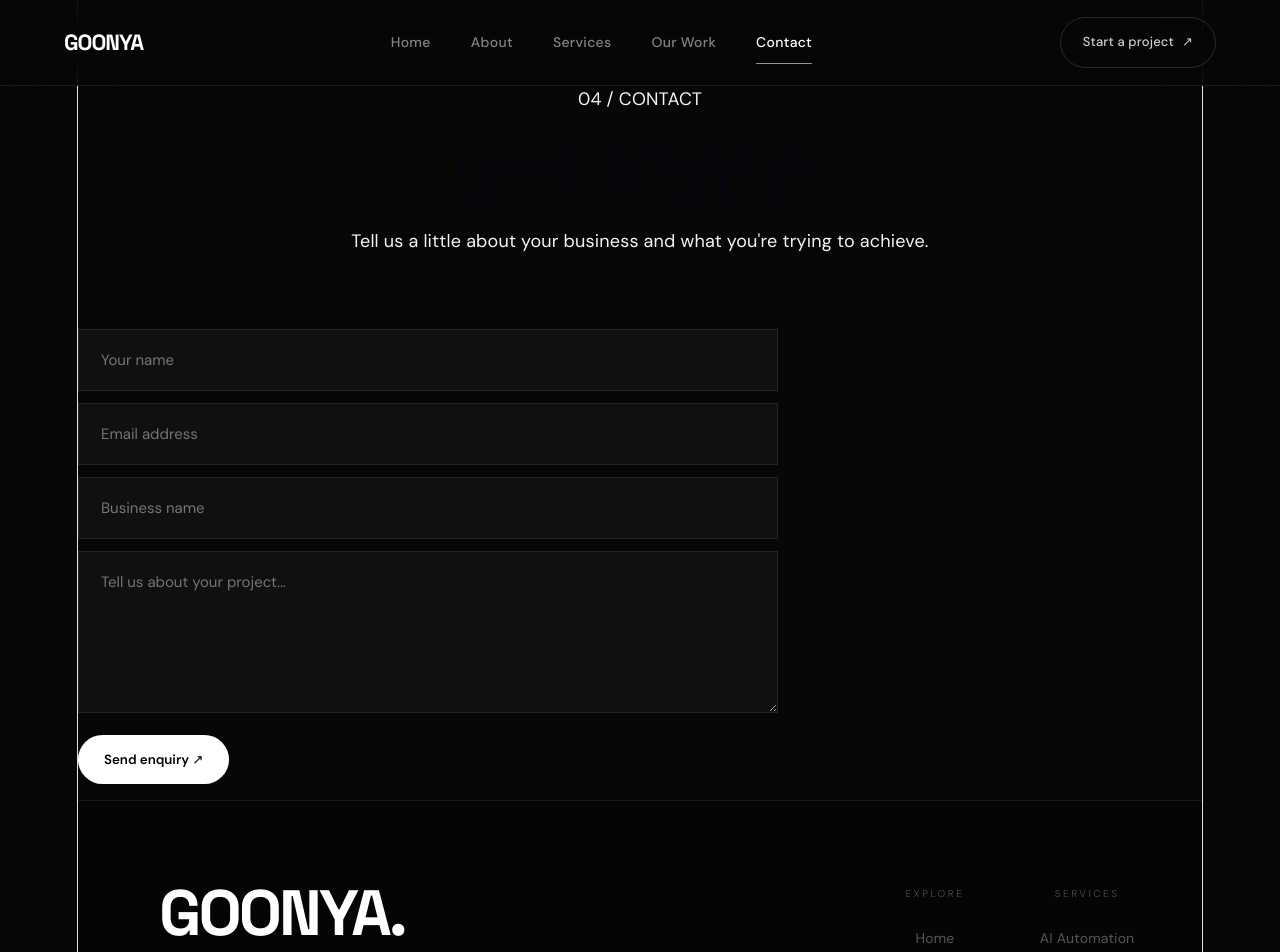
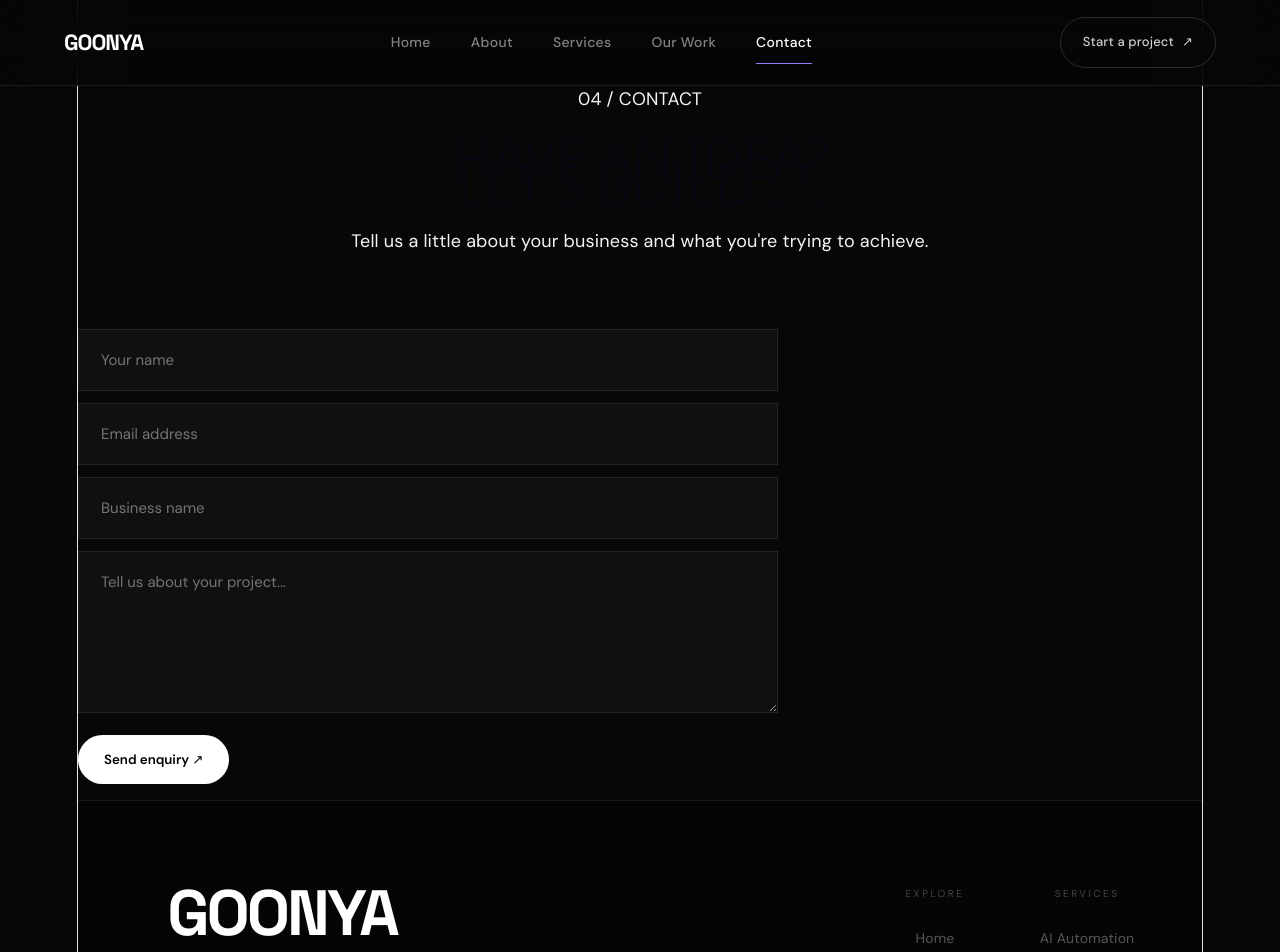
Before and after one commit to Utsava19/goonya.com.au, a React (Vite) app: page /contact in a window 1280 px wide. Shown: the top 952 px of the page. Built offline with nearby package versions, Linux system fonts and the light colour scheme.

Commit message:
Fix formatting in Footer component

```diff
--- a/src/components/Footer.jsx
+++ b/src/components/Footer.jsx
@@ -8,7 +8,7 @@ function Footer() {
 
         <div>
           <div className="footer-brand">
-            GOONYA<span>.</span>
+            GOONYA
           </div>
 
           <p>
@@ -21,7 +21,6 @@ function Footer() {
 
           <div>
             <small>EXPLORE</small>
-
             <Link to="/">Home</Link>
             <Link to="/about">About</Link>
             <Link to="/services">Services</Link>
@@ -31,7 +30,6 @@ function Footer() {
 
           <div>
             <small>SERVICES</small>
-
             <span>AI Automation</span>
             <span>Websites</span>
             <span>Marketing</span>
```
